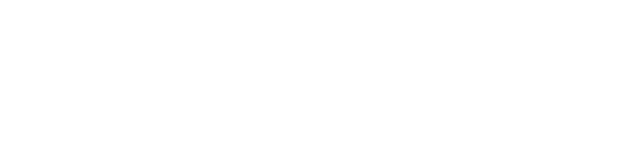
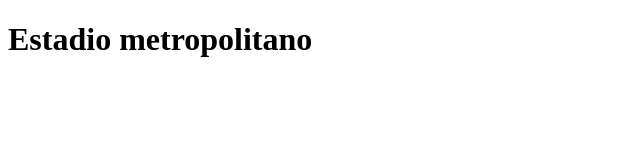
Before and after one commit to Jxbrrg/pagina_web_jueves_bp, a plain HTML site: page index.html in a window 1280 px wide. Shown: the whole page, without its empty margins (0-640 px from the left). Drawn offline with Linux system fonts and the light colour scheme.

Commit message:
Modifique el titulo de la pagina y agregue h1 en el body

```diff
--- a/index.html
+++ b/index.html
@@ -2,10 +2,10 @@
 <html lang="en">
 <head>
     <meta charset="UTF-8">
-    <meta name="viewport" content="width=device-width, initial-scale=1.0">
+    <meta name="viewport" content="width=git, initial-scale=1.0">
     <title>Document</title>
 </head>
 <body>
-
+    <h1>Estadio metropolitano</h1>
 </body>
 </html>
```
